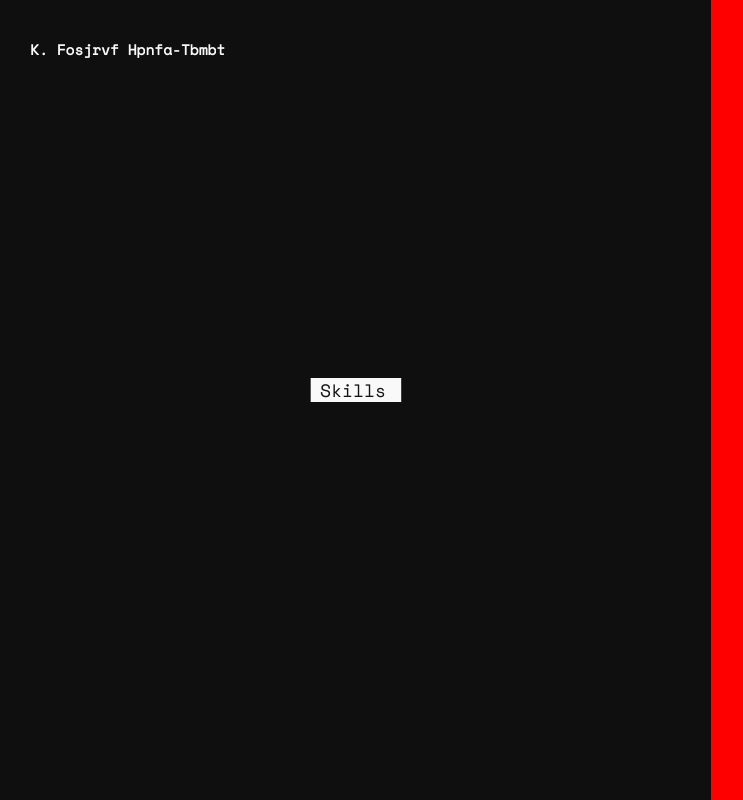
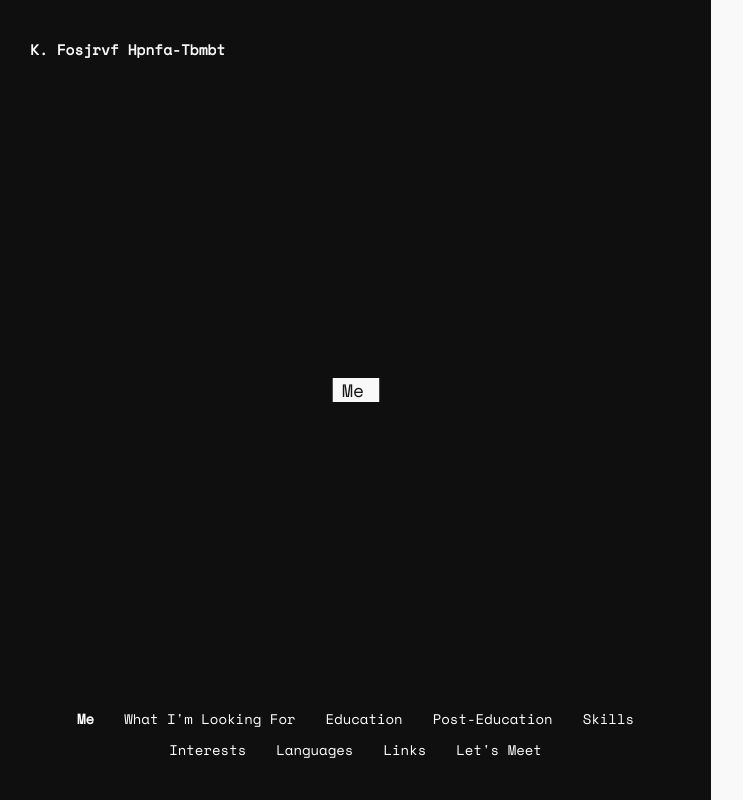
Before and after one commit to egomezsalasva/cv-client, a React (Create React App) app: page / in a window 1280 px wide. Shown: the top 800 px of the page, without its empty margins (0-743 px from the left). Built offline with nearby package versions, Linux system fonts and the light colour scheme.

Commit message:
cv nav structure and styling

```diff
--- a/src/components/cv/CvDesk.js
+++ b/src/components/cv/CvDesk.js
@@ -1,6 +1,6 @@
 //IMPORTS
 //-Modules
-import React, { useState, useEffect } from 'react'
+import React, { useState, useEffect, useRef } from 'react'
 import styled from 'styled-components'
 // import { useTranslation } from 'react-i18next'
 import { gsap, ScrollTrigger } from 'gsap/all'
@@ -13,11 +13,9 @@ import { devices, fonts, responsiveWidthHeights, colors, zIndexes } from '../../
 
 //STYLE
 const leftPanelWidth = responsiveWidthHeights.w800px
+const rightPanelWidth = responsiveWidthHeights.w440px
 
 
-const CvContainer = styled.div`
-
-`
 const LeftPanel = styled.div`
     position: fixed;
     left: 0;
@@ -26,6 +24,39 @@ const LeftPanel = styled.div`
     height: 100vh;
     background: ${colors.thmBlack};
     z-index: ${zIndexes.leftPanelBg};
+`
+const CvNav = styled.div`
+  position: absolute;
+  bottom: 40px;
+  width: ${leftPanelWidth};
+  .flexLine{
+    display: flex;
+    flex-wrap: nowrap;
+    justify-content: center;
+    .navLink{
+      font-family: ${fonts.displayFnt};
+      font-size: 14px;
+      color: white;
+      cursor: pointer;
+    }
+    .navLink:hover{
+      font-weight: 700;
+    }
+    .active{
+      font-weight: 700;
+    }
+  }
+  .top{
+    .navLink{
+      margin: 0 15px 10px;
+    }
+  }
+  .bottom{
+    .navLink{
+      margin: 0 15px;
+    }
+  }
+
 `
 const HeadingContainer = styled.div`
     position: fixed;
@@ -48,18 +79,40 @@ const HeadingContainer = styled.div`
 `
 const RightPanel = styled.div`
   position: absolute;
+  top: 0;
   left: ${leftPanelWidth};
-  z-index: 400;
-  .section:nth-child(odd) {
-    width: calc(100vw - ${leftPanelWidth});
-    height: 100vh;
-    background: red;
+  /* overflow: hidden; */
+
+  .innerRightPanel{
+
+    .section{
+      width: calc(100vw - ${leftPanelWidth});
+      height: 100vh;
+    }
+
+    .sec1{
+      position: absolute;
+      background: ${colors.thmWhite};
+      left: 0;
+    }
+    .sec2{
+      position: absolute;
+      background: orange;
+      left: -${rightPanelWidth};
+    }
+    .sec3{
+      position: absolute;
+      background: green;
+      left: -${rightPanelWidth};
+    }
+    .sec4{
+      position: absolute;
+      background: pink;
+      left: -${rightPanelWidth};
+    }
+
   }
-  .section:nth-child(even) {
-    width: calc(100vw - ${leftPanelWidth});
-    height: 100vh;
-    background: blue;
-  }
+
 `
 
 
@@ -70,22 +123,42 @@ const RightPanel = styled.div`
 function CvDesk() {
 
 
+
+
+
+
+
   return (
-    <CvContainer>
+    <div id="conatiner">
         <LeftPanel>
           <HeadingContainer>
-              <h4>Skills</h4>
+              <h4>Me</h4>
           </HeadingContainer>
+          <CvNav>
+              <div className="flexLine top">
+                <div className="navLink active">Me</div>
+                <div className="navLink">What I'm Looking For</div>
+                <div className="navLink">Education</div>
+                <div className="navLink">Post-Education</div>
+                <div className="navLink">Skills</div>
+              </div>
+              <div className="flexLine bottom">
+                <div className="navLink">Interests</div>
+                <div className="navLink">Languages</div>
+                <div className="navLink">Links</div>
+                <div className="navLink">Let's Meet</div>
+              </div>
+          </CvNav>
         </LeftPanel>
         <RightPanel>
           <div className="innerRightPanel">
-            <div className="section" ></div>
-            <div className="section"></div>
-            <div className="section"></div>
-            <div className="section"></div>
+            <div className="section sec1" ></div>
+            <div className="section sec2"></div>
+            <div className="section sec3"></div>
+            <div className="section sec4"></div>
           </div>
         </RightPanel>
-    </CvContainer>
+    </div>
   )
 }
 export default CvDesk;
--- a/src/data/styling/stylingVars.js
+++ b/src/data/styling/stylingVars.js
@@ -44,6 +44,7 @@ const responsiveWidthHeights = {
   w10px: "2.66666667vw",
   w20px: "5.33333333vw",
   w30px: "8vw",
+  w440px: "44.4444444vw",
   w800px: "55.5555555556vw",
 
   h200px: "29.9850075vh",
```
